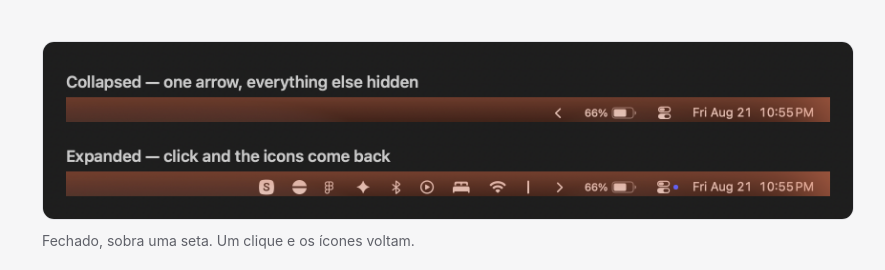
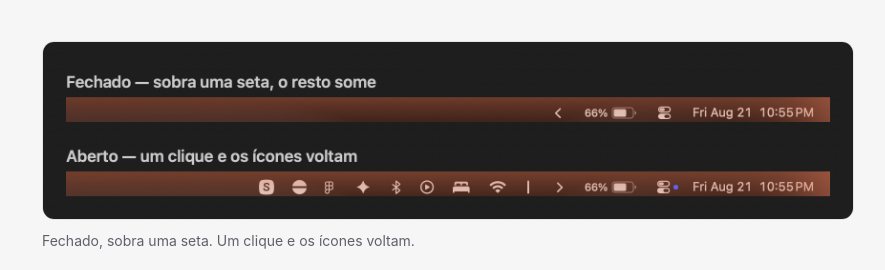
Before and after one commit to NspxMiguel/MacTray, a plain HTML site: page docs/index.html in a window 1280 px wide. Both pictures are taken after a click on the button "Português". Shown: the part 421-691 px from the top of the page, without its empty margins (192-1077 px from the left). Drawn offline with Linux system fonts and the light colour scheme.

Commit message:
Localize the landing page figure

```diff
--- a/docs/index.html
+++ b/docs/index.html
@@ -122,7 +122,7 @@
   </header>
 
   <figure>
-    <img src="screenshot-bar.png" alt="MacTray fechado e aberto na barra de menus">
+    <img id="figure" src="screenshot-bar-pt.png" alt="MacTray fechado e aberto na barra de menus">
     <figcaption>
       <span data-pt>Fechado, sobra uma seta. Um clique e os ícones voltam.</span>
       <span data-en>Collapsed, one arrow is left. One click and the icons come back.</span>
@@ -224,6 +224,12 @@ MacTray.app/Contents/MacOS/MacTray --preferences</code></pre>
       document.querySelectorAll("[data-set-lang]").forEach(function (button) {
         button.setAttribute("aria-pressed", String(button.getAttribute("data-set-lang") === value));
       });
+      // A figura tem texto dentro dela, entao tambem troca de idioma.
+      var figure = document.getElementById("figure");
+      figure.src = value === "pt" ? "screenshot-bar-pt.png" : "screenshot-bar.png";
+      figure.alt = value === "pt"
+        ? "MacTray fechado e aberto na barra de menus"
+        : "MacTray collapsed and expanded on the menu bar";
     }
   })();
 </script>
```
Also changed, not shown: docs/screenshot-bar-pt.png (added).
